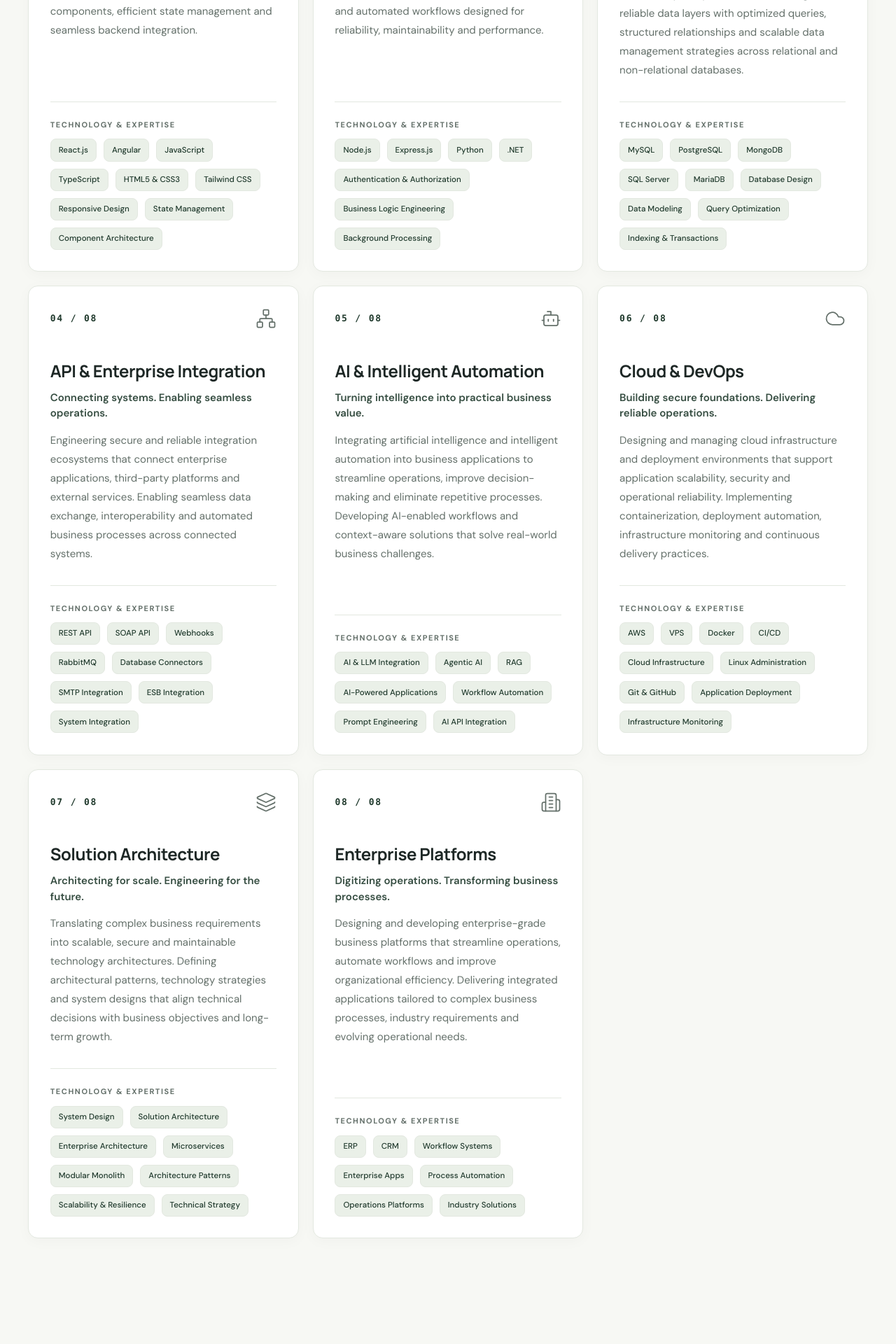
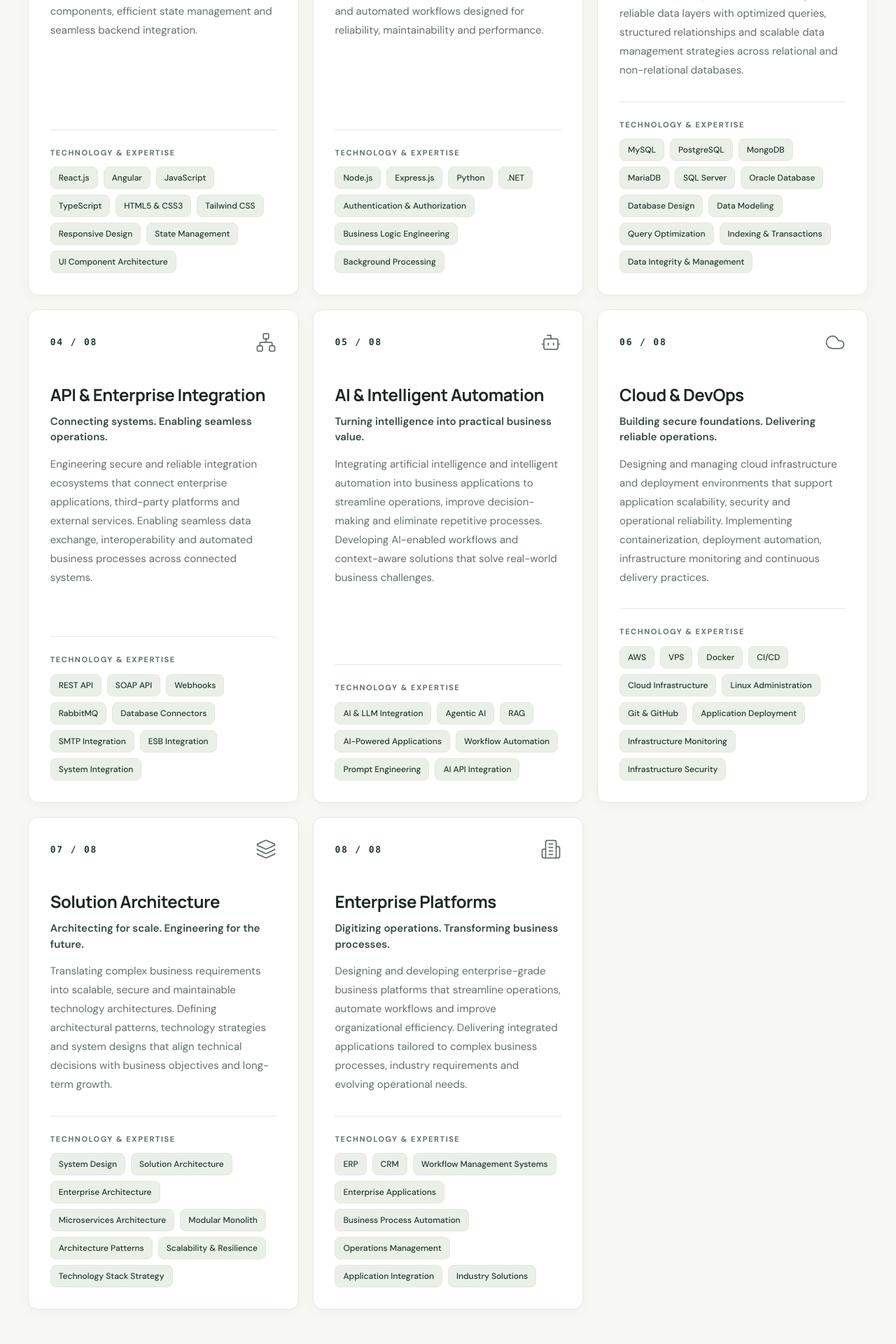
Before and after one commit to Abinashpatri07/portfolio, a React (Vite) app: page / in a window 1280 px wide. Shown: the part 2413-4333 px from the top of the page at 70% size. Built offline with nearby package versions, Linux system fonts and the light colour scheme; a web font is replaced by a local one.

Commit message:
Restore all expertise tags and adjust tag layout styling to fit neatly within 3-4 lines

```diff
--- a/src/components/Expertise.jsx
+++ b/src/components/Expertise.jsx
@@ -100,11 +100,11 @@ export default function Expertise() {
                   <div className="mb-3 text-[11px] font-bold uppercase tracking-[0.14em] text-[var(--muted)]">
                     Technology & Expertise
                   </div>
-                  <div className="flex flex-wrap gap-2 lg:gap-2.5">
+                  <div className="flex flex-wrap gap-1.5 sm:gap-2 lg:gap-2">
                     {item.tags.map((tag) => (
                       <span
                         key={tag}
-                        className="inline-block rounded-lg border border-[var(--border)] bg-[var(--surface-soft)] px-3 py-1.5 text-[12px] font-medium text-[var(--dark)] transition-colors group-hover:border-[var(--accent)] lg:px-[clamp(11px,0.8vw,15px)] lg:py-[clamp(5px,0.5vw,9px)] lg:text-[clamp(11.5px,0.75vw,14px)]"
+                        className="inline-block rounded-lg border border-[var(--border)] bg-[var(--surface-soft)] px-2.5 py-1 text-[11px] font-medium text-[var(--dark)] transition-colors group-hover:border-[var(--accent)] sm:px-3 sm:py-1.5 sm:text-[11.5px] lg:px-[11px] lg:py-1.5 lg:text-[12px]"
                       >
                         {tag}
                       </span>
--- a/src/data/portfolioData.js
+++ b/src/data/portfolioData.js
@@ -48,7 +48,7 @@ export const expertiseData = [
       "Tailwind CSS",
       "Responsive Design",
       "State Management",
-      "Component Architecture"
+      "UI Component Architecture"
     ]
   },
   {
@@ -77,12 +77,14 @@ export const expertiseData = [
       "MySQL",
       "PostgreSQL",
       "MongoDB",
+      "MariaDB",
       "SQL Server",
-      "MariaDB",
+      "Oracle Database",
       "Database Design",
       "Data Modeling",
       "Query Optimization",
-      "Indexing & Transactions"
+      "Indexing & Transactions",
+      "Data Integrity & Management"
     ]
   },
   {
@@ -133,7 +135,8 @@ export const expertiseData = [
       "Linux Administration",
       "Git & GitHub",
       "Application Deployment",
-      "Infrastructure Monitoring"
+      "Infrastructure Monitoring",
+      "Infrastructure Security"
     ]
   },
   {
@@ -146,11 +149,11 @@ export const expertiseData = [
       "System Design",
       "Solution Architecture",
       "Enterprise Architecture",
-      "Microservices",
+      "Microservices Architecture",
       "Modular Monolith",
       "Architecture Patterns",
       "Scalability & Resilience",
-      "Technical Strategy"
+      "Technology Stack Strategy"
     ]
   },
   {
@@ -162,10 +165,11 @@ export const expertiseData = [
     tags: [
       "ERP",
       "CRM",
-      "Workflow Systems",
-      "Enterprise Apps",
-      "Process Automation",
-      "Operations Platforms",
+      "Workflow Management Systems",
+      "Enterprise Applications",
+      "Business Process Automation",
+      "Operations Management",
+      "Application Integration",
       "Industry Solutions"
     ]
   }
```
